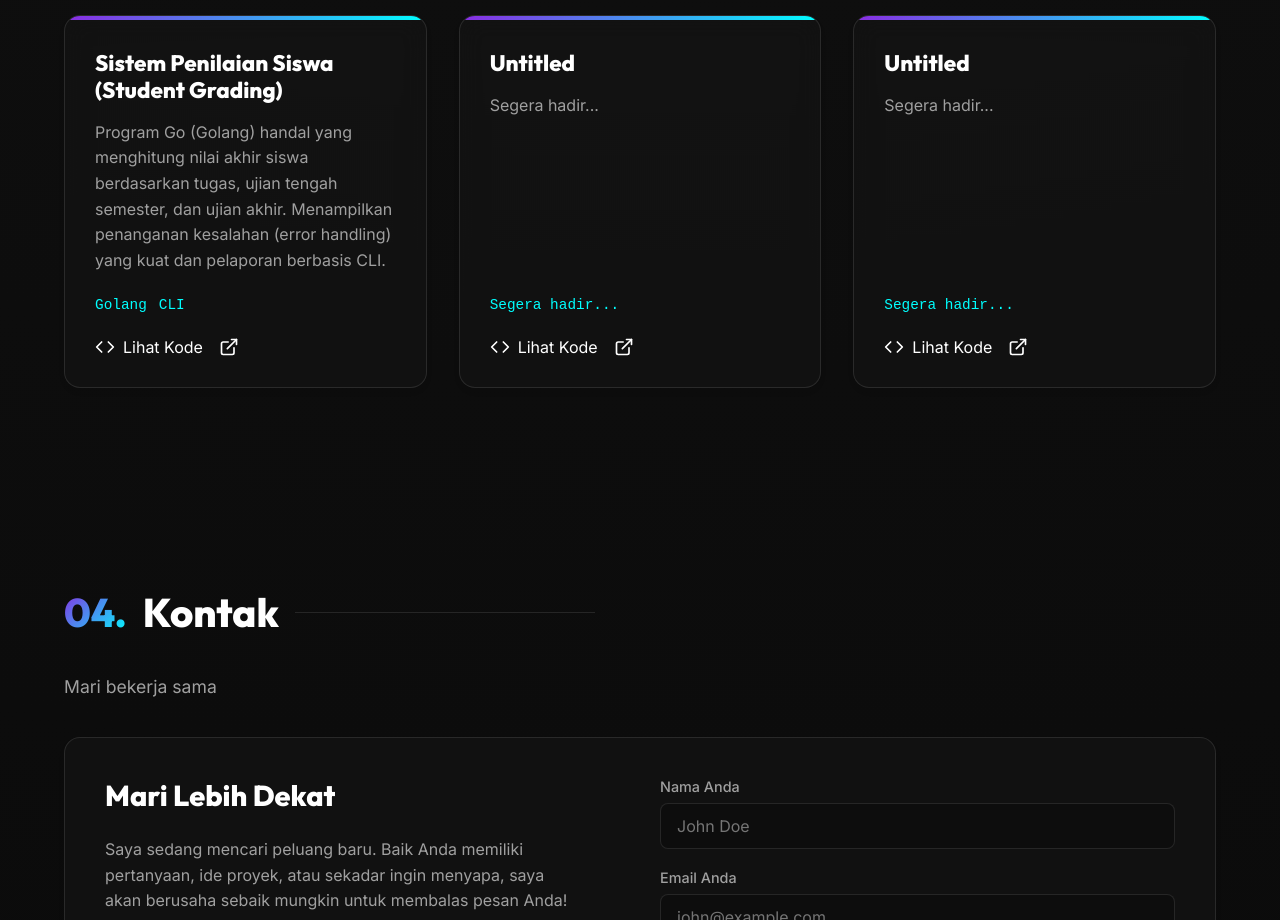
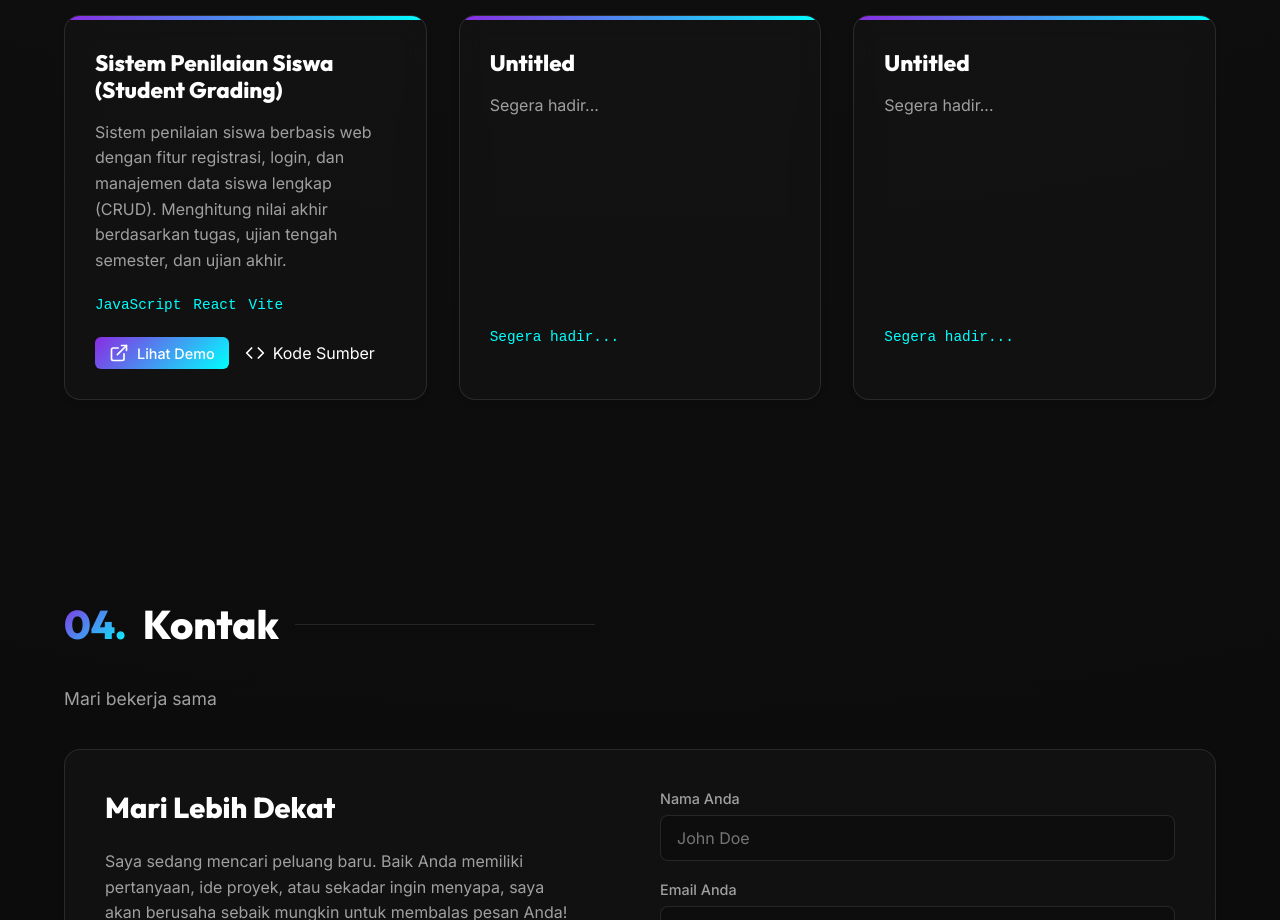
Before and after one commit to voltrexx-v1/Portofolio, a React (Vite) app: page / in a window 1280 px wide. Shown: the part 2360-3280 px from the top of the page. Built offline with nearby package versions, Linux system fonts and the light colour scheme.

Commit message:
Update: membuat link ke sistem penilaian siswa

```diff
--- a/src/components/Portfolio.css
+++ b/src/components/Portfolio.css
@@ -85,3 +85,19 @@
 .icon-link:hover {
   color: var(--accent-primary);
 }
+
+.primary-link {
+  background: var(--accent-gradient);
+  color: #fff !important;
+  padding: 6px 14px;
+  border-radius: 6px;
+  font-weight: 500;
+  font-size: 0.9rem;
+  transition: opacity var(--transition-fast), transform var(--transition-fast);
+}
+
+.primary-link:hover {
+  opacity: 0.85;
+  transform: translateY(-2px);
+  color: #fff !important;
+}
--- a/src/components/Portfolio.jsx
+++ b/src/components/Portfolio.jsx
@@ -24,12 +24,16 @@ export default function Portfolio({ t }) {
                 </ul>
 
                 <div className="project-links">
-                  <a href={project.links.github} className="icon-link" title="Source Code">
-                    <Code size={20} /> {t.view_project}
-                  </a>
-                  <a href={project.links.live} className="icon-link" title="Live Preview">
-                    <ExternalLink size={20} />
-                  </a>
+                  {project.links.live && project.links.live !== '#' && (
+                    <a href={project.links.live} className="icon-link primary-link" target="_blank" rel="noopener noreferrer" title="Live Demo">
+                      <ExternalLink size={20} /> {t.view_live || 'Live Demo'}
+                    </a>
+                  )}
+                  {project.links.github && project.links.github !== '#' && (
+                    <a href={project.links.github} className="icon-link" target="_blank" rel="noopener noreferrer" title="Source Code">
+                      <Code size={20} /> {t.view_project}
+                    </a>
+                  )}
                 </div>
               </div>
             </div>
--- a/src/data/dictionary.js
+++ b/src/data/dictionary.js
@@ -35,13 +35,14 @@ export const dict = {
     portfolio: {
       title: "Featured Projects",
       subtitle: "Some of the work I've done",
-      view_project: "View Source",
+      view_project: "Source Code",
+      view_live: "Live Demo",
       projects: [
         {
           title: "Student Grading System",
-          description: "A robust Go (Golang) program that calculates student final grades based on assignments, midterms, and finals. Features robust error handling and CLI reporting.",
-          tech: ["Golang", "CLI"],
-          links: { github: "#", live: "#" }
+          description: "A web-based student grading system with user registration, login, and full CRUD management for student data. Calculate final grades based on assignments, midterms, and finals.",
+          tech: ["JavaScript", "React", "Vite"],
+          links: { github: "https://github.com/voltrexx-v1/Sistem-Penilaian-Siswa", live: "https://voltrexx-v1.github.io/Sistem-Penilaian-Siswa/#/login" }
         },
         {
           title: "Untitled",
@@ -105,13 +106,14 @@ export const dict = {
     portfolio: {
       title: "Project Pilihan",
       subtitle: "Beberapa hasil karya saya",
-      view_project: "Lihat Kode",
+      view_project: "Kode Sumber",
+      view_live: "Lihat Demo",
       projects: [
         {
           title: "Sistem Penilaian Siswa (Student Grading)",
-          description: "Program Go (Golang) handal yang menghitung nilai akhir siswa berdasarkan tugas, ujian tengah semester, dan ujian akhir. Menampilkan penanganan kesalahan (error handling) yang kuat dan pelaporan berbasis CLI.",
-          tech: ["Golang", "CLI"],
-          links: { github: "#", live: "#" }
+          description: "Sistem penilaian siswa berbasis web dengan fitur registrasi, login, dan manajemen data siswa lengkap (CRUD). Menghitung nilai akhir berdasarkan tugas, ujian tengah semester, dan ujian akhir.",
+          tech: ["JavaScript", "React", "Vite"],
+          links: { github: "https://github.com/voltrexx-v1/Sistem-Penilaian-Siswa", live: "https://voltrexx-v1.github.io/Sistem-Penilaian-Siswa/#/login" }
         },
         {
           title: "Untitled",
```
